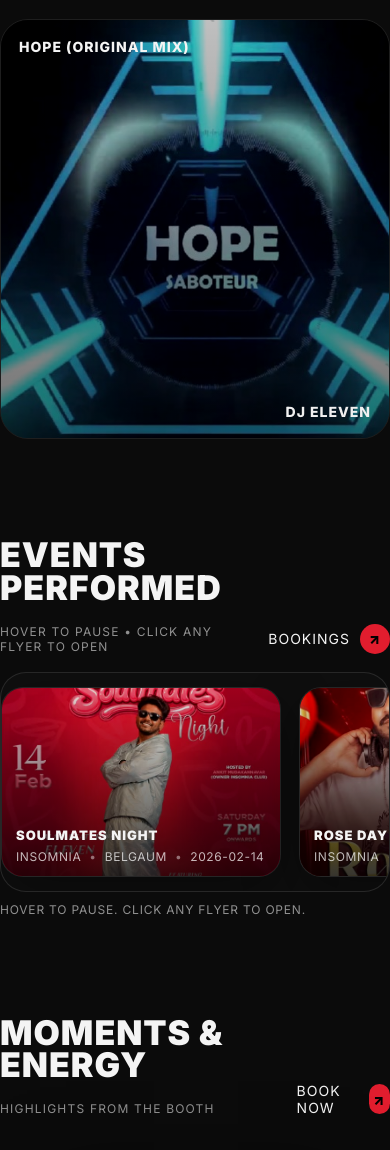
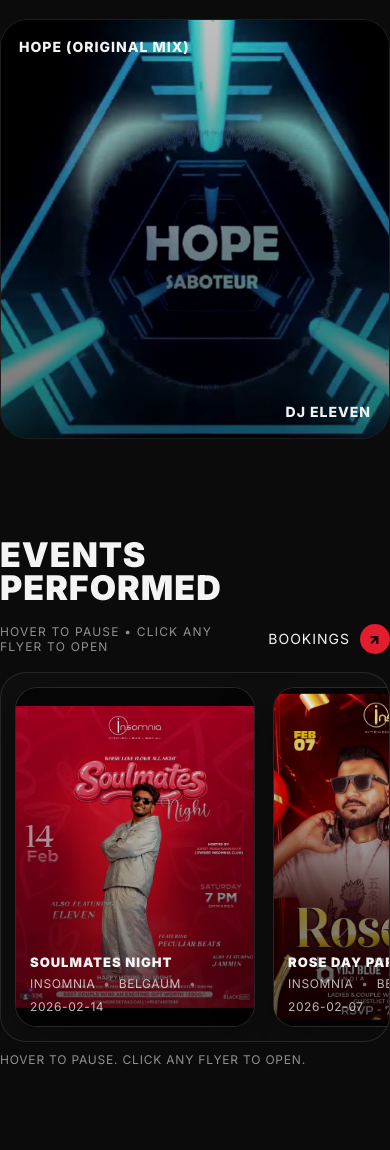
Before and after one commit to SurajShet17/DJ_ELEVEN, a Flask app: page / in a window 390 px wide. Shown: the part 1880-3030 px from the top of the page. Run offline with Flask 3, Linux system fonts and the light colour scheme.

Commit message:
Update webapp with latest changes

```diff
--- a/static/styles.css
+++ b/static/styles.css
@@ -807,9 +807,25 @@ a{color:inherit; text-decoration:none}
   }
 
   .flyer{
-    scroll-snap-align: start;
-    width: 280px;
-    height: 190px;
+    width: 240px;
+    height: 340px;        /* portrait card */
+  }
+
+  .flyer-img{
+    background-size: contain !important;  /* show full flyer */
+    background-repeat: no-repeat;
+    background-position: center;
+    background-color: #0b0b0b;            /* fills empty space */
+  }
+  .flyer{
+    background: #0b0b0b;
+  }
+  .flyer{
+    border: 1px solid rgba(255,255,255,.12);
+  }
+  /* Optional: soften overlay so flyer details remain visible */
+  .flyer::after{
+    background: linear-gradient(to top, rgba(0,0,0,.65), rgba(0,0,0,.05));
   }
 }
 .marquee::-webkit-scrollbar{ display:none; }
```
